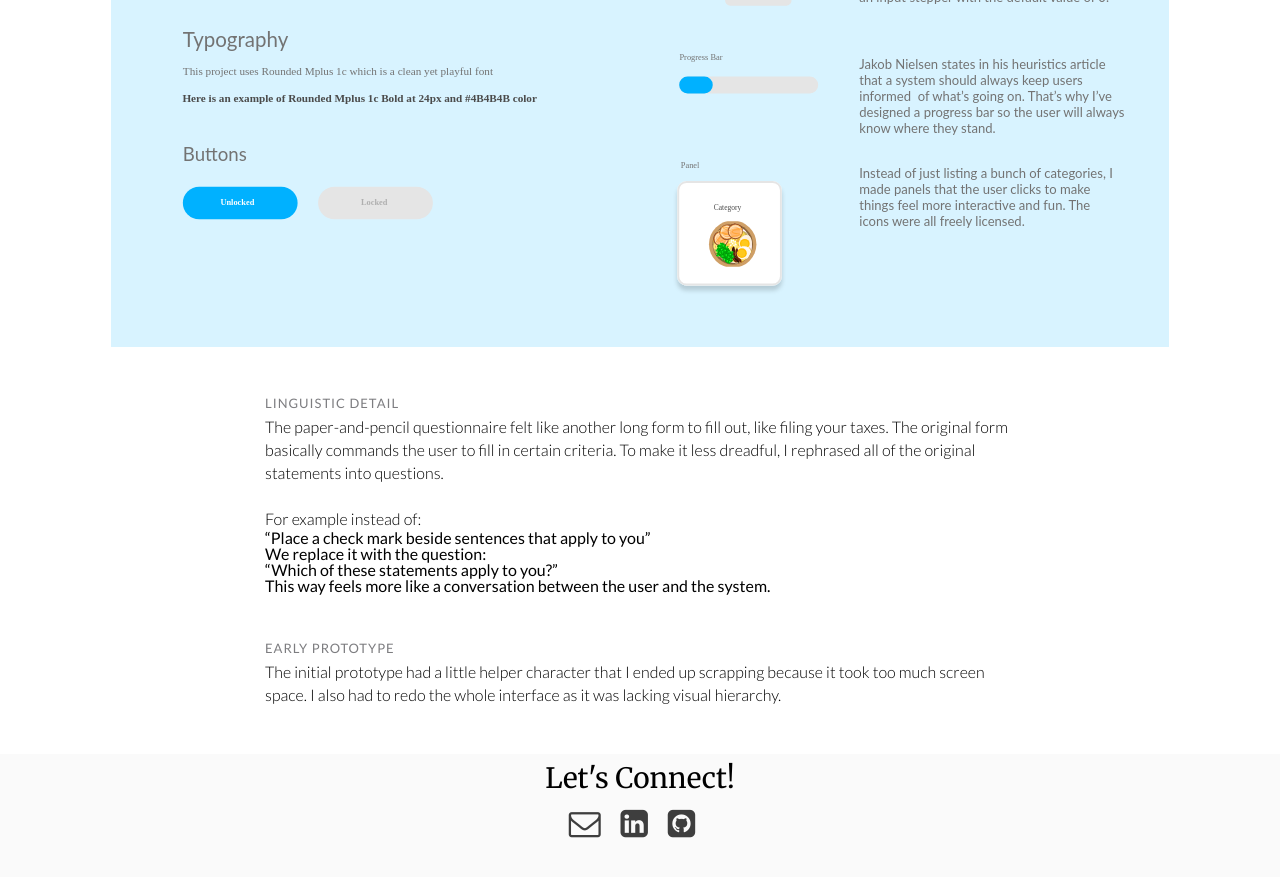
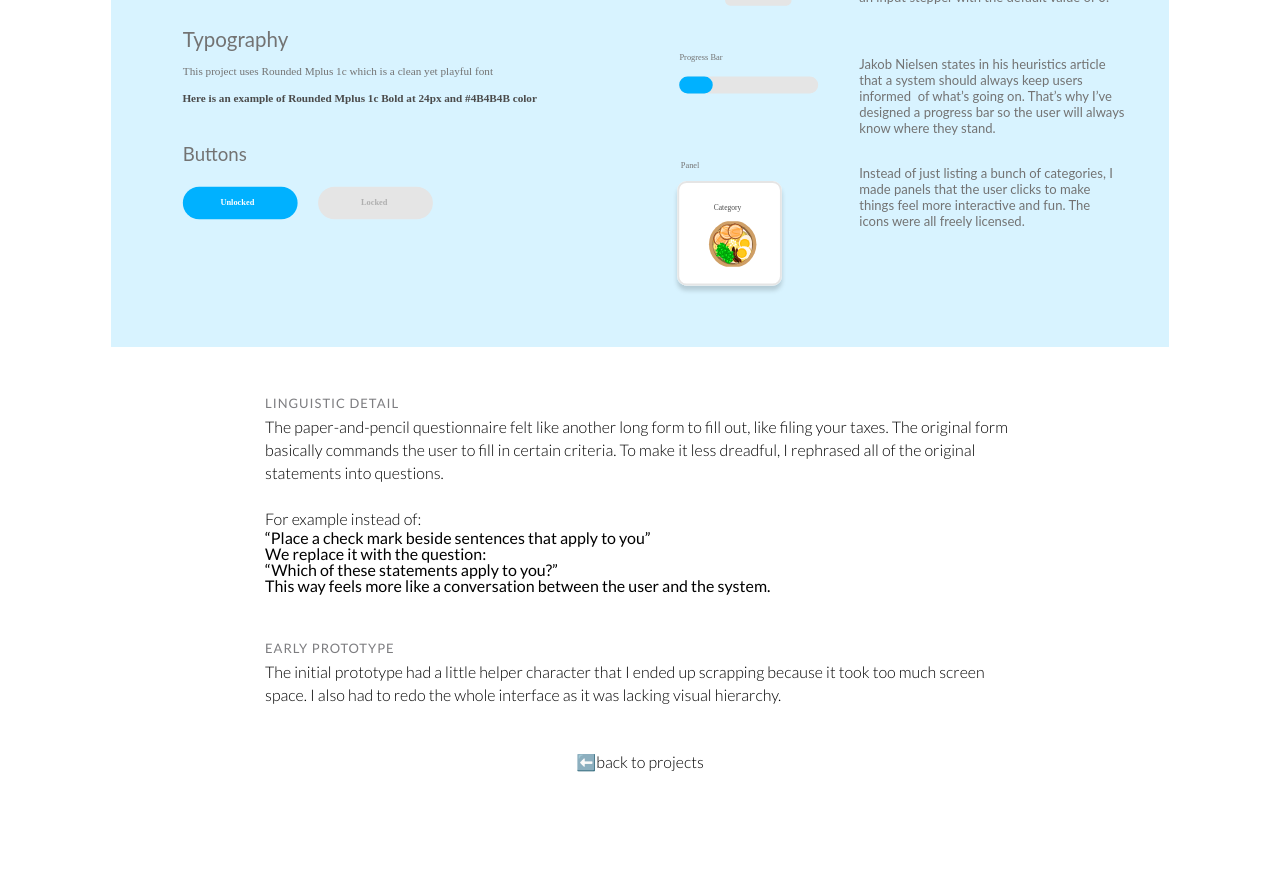
Before and after one commit to awanger/awanger.github.io, a Jekyll site: the page built from projects/caq.html, in a window 1280 px wide and 900 px high, scrolled down 3253 px. Shown: the top 877 px of the window. Built offline with Jekyll 4.4.1, drawn with Linux system fonts in a browser that asks for light colours; comment, search, counter and statistics services are not loaded; after the commit the page ends 4071 px from its top, so only the background shows below that.

Commit message:
Got rid of footer file

```diff
--- a/_includes/footer.html
+++ /dev/null
@@ -1,12 +0,0 @@
-<footer id="footer">
-  <div class="container">
-    <div class="footer-content">
-      <h1>Let's Connect!</h1>
-      <div id="contact-links">
-        <a href="mailto:alexwangnj@gmail.com" target="_blank"><i class="fa fa-envelope-o"></i></a>
-        <a href="https://www.linkedin.com/in/alexwangnj/" target="_blank"><i class="fa fa-linkedin-square"></i></a>
-        <a href="https://github.com/awanger/" target="_blank"><i class="fa fa-github-square"></i></a>
-      </div>
-    </div>
-  </div>
-</footer>
--- a/_layouts/default.html
+++ b/_layouts/default.html
@@ -7,7 +7,7 @@
 
   {{ content }}
 
-  {% include footer.html %}
+  <!-- {% include footer.html %} -->
 
 </body>
 
--- a/projects/caq.html
+++ b/projects/caq.html
@@ -105,6 +105,9 @@ permalink: /projects/creative-achievement
         space.
         I also had to redo the whole interface as it was lacking visual hierarchy.
       </div>
+      <div class="text-container center">
+        <a href="/#portfolio-content" id="back-link">⬅️back to projects</a>
+    </div>
     </div>
   </div>
 </section>
```
Also changed, not shown: index.html (+12 -4 lines).
